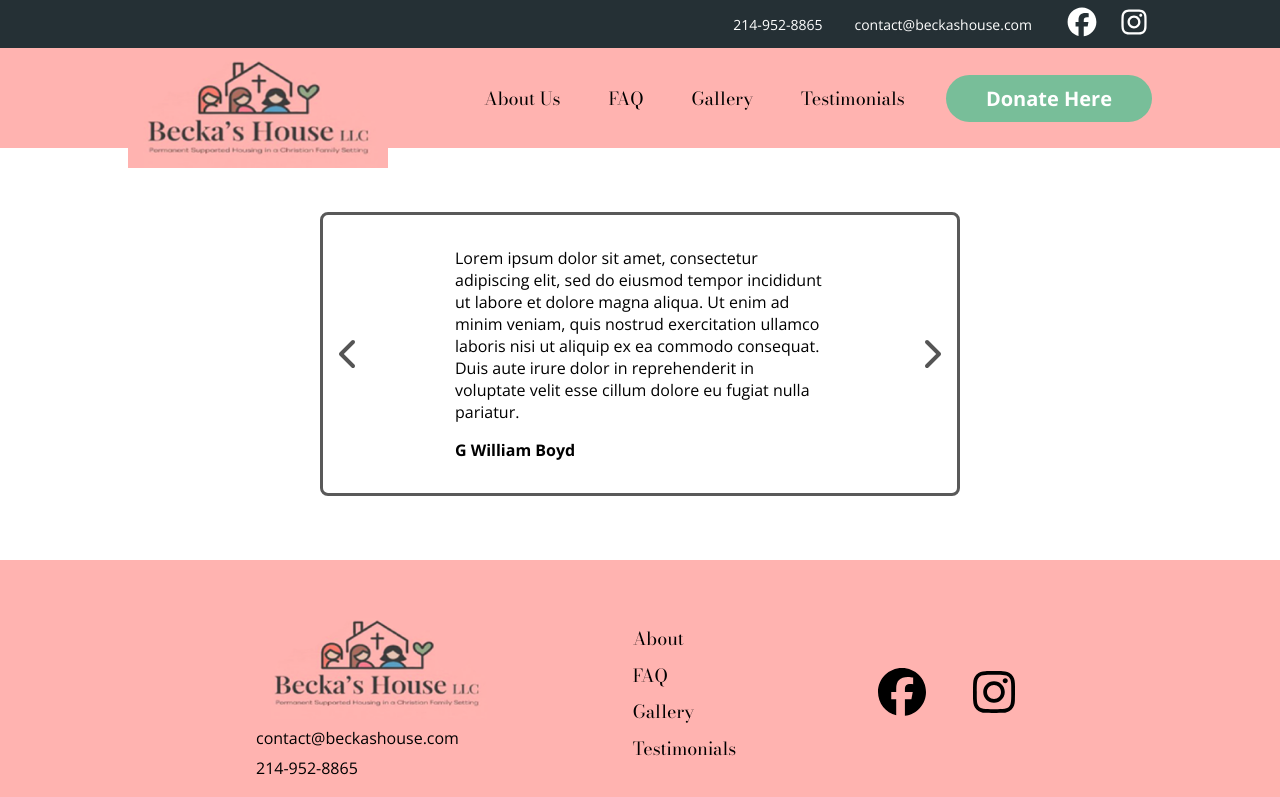
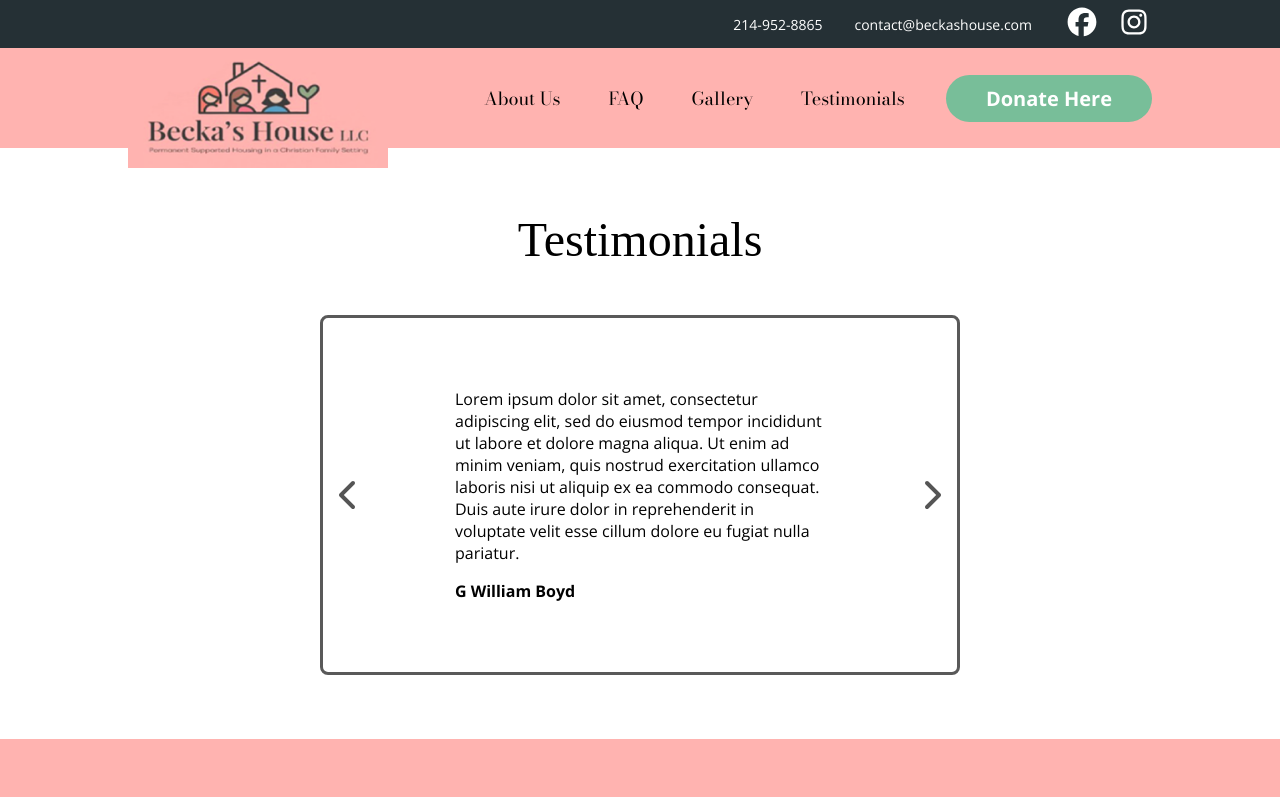
Before and after one commit to gwilliamboyd/beckas-house, a Next.js app: page /testimonials in a window 1280 px wide. Shown: the top 797 px of the page. Built offline with nearby package versions, Linux system fonts and the light colour scheme.

Commit message:
Link Donate cta, further Testimonials styes

```diff
--- a/app/testimonials/page.jsx
+++ b/app/testimonials/page.jsx
@@ -42,6 +42,8 @@ const page = () => {
   return (
     <div className={styles.testimonialsMaster}>
       <div className={styles.testimonialsWrapper}>
+        <h1 className={styles.testimonialsHeader}>Testimonials</h1>
+        <div className={styles.testimonialsInnerWrapper}>
           {/* Previous testimonial */}
           <FontAwesomeIcon
             onClick={() => entryHandler('-')}
@@ -62,6 +64,7 @@ const page = () => {
           />
         </div>
       </div>
+    </div>
   )
 }
 
--- a/components/CTAButton.jsx
+++ b/components/CTAButton.jsx
@@ -8,7 +8,8 @@ const CTAButton = ({ buttonText, url, fontSize }) => {
     <a
       className={`${open_sans.className} ${styles.ctaButton}`}
       href={url}
-      style={{ fontSize: fontSize }}>
+      style={{ fontSize: fontSize }}
+      target='_blank'>
       {buttonText}
     </a>
   )
--- a/components/Donate/Donate.jsx
+++ b/components/Donate/Donate.jsx
@@ -24,7 +24,7 @@ const Donate = () => {
         </div>
         <CTAButton
           buttonText={'Donate Here'}
-          url={'#'}
+          url={'https://give.donationpay.org/charitysmith/bjbmemorialfund/'}
           fontSize={'22px'}
         />
         <div
--- a/components/footer/Footer.jsx
+++ b/components/footer/Footer.jsx
@@ -56,7 +56,7 @@ const Footer = () => {
             />
             <NavlinkMain
               styles={styles}
-              url={'/testimonials'}
+              url={'/#'}
               linkText={'Testimonials'}
             />
           </div>
--- a/components/navbar/Navbar.jsx
+++ b/components/navbar/Navbar.jsx
@@ -38,14 +38,14 @@ const Navbar = () => {
             />
             <NavlinkMain
               styles={styles}
-              url={'/testimonials'}
+              url={'/#'}
               linkText={'Testimonials'}
             />
           </div>
         </div>
         <CTAButton
           buttonText={'Donate Here'}
-          url={'#'}
+          url={'https://give.donationpay.org/charitysmith/bjbmemorialfund/'}
           fontSize={'20px'}
         />
         {/* <div className={styles.contactContainer}>
--- a/styles/testimonials.module.css
+++ b/styles/testimonials.module.css
@@ -6,10 +6,21 @@
   align-items: center;
 }
 
+.testimonialsHeader {
+  font-size: 48px;
+}
+
 .testimonialsWrapper {
   width: 50%;
-  height: min-content;
-  padding: 2em 1em;
+  display: flex;
+  flex-direction: column;
+  align-items: center;
+  gap: 3em;
+}
+
+.testimonialsInnerWrapper {
+  height: 360px;
+  padding: 4em 1em;
   border: 3px solid rgba(0, 0, 0, 0.65);
   border-radius: 8px;
   display: flex;
```
Lines whose indentation alone changed are shown as unchanged.
